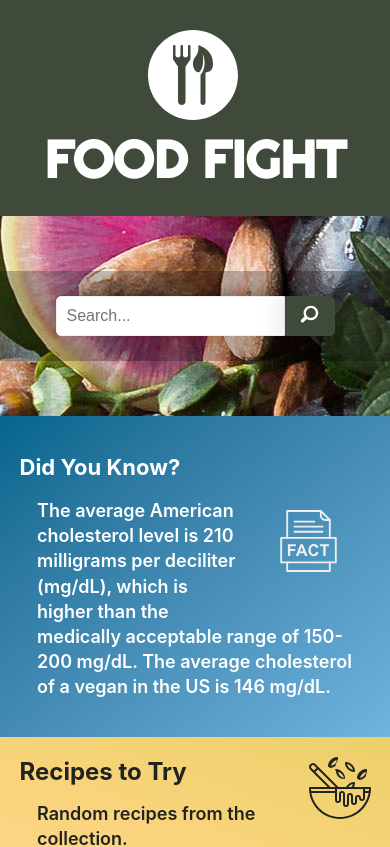
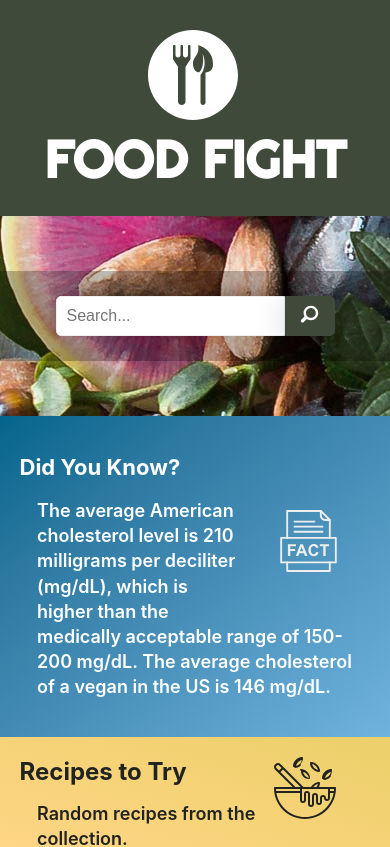
Before and after one commit to bobmatyas/recipe-app, a React (Create React App) app: page /#/ in a window 390 px wide. Shown: the top 847 px of the page. Built offline with nearby package versions, Linux system fonts and the light colour scheme; no server answers.

Commit message:
fix scrollbar on mobile

```diff
--- a/src/components/search-recipes.js
+++ b/src/components/search-recipes.js
@@ -26,7 +26,7 @@ const FormHolder = styled.div`
   background-color: rgba(0,0,0, 0.25);
   display: flex;
   justify-content: center;
-  padding: 25px;
+  padding: 25px 0;
   width: 100%;
 `;
 
--- a/src/components/subheader.js
+++ b/src/components/subheader.js
@@ -28,7 +28,7 @@ const imageStyles = {
   'marginRight': 35+'px',
   'marginLeft': 'auto',
   'marginTop': '0',
-  'marginRight': '0'
+  'marginBottom': '0'
 }
 
 export const SubHeader = ({title, description}) =>
```
